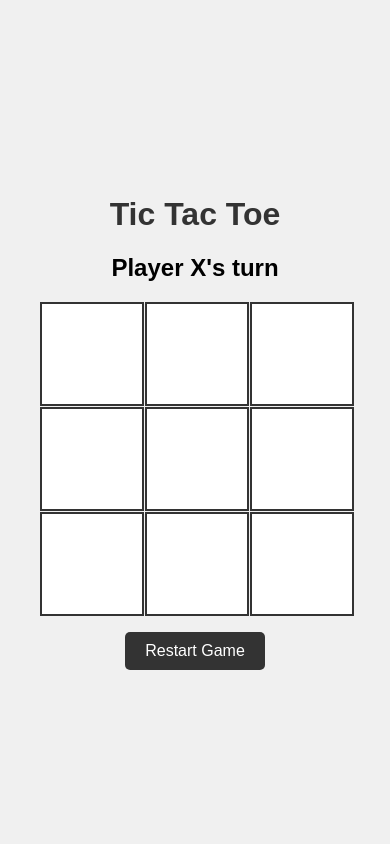
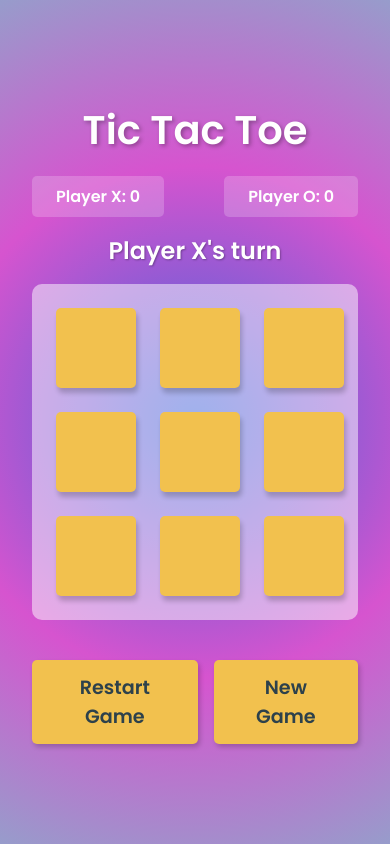
Before and after one commit to pragna3101/-TIC-TAC-TOE-, a plain HTML site: page index.html in a window 390 px wide. Drawn offline with Linux system fonts and the light colour scheme.

Commit message:
adding track

```diff
--- a/index.html
+++ b/index.html
@@ -1,28 +1,54 @@
 <!DOCTYPE html>
 <html lang="en">
-<head>
-    <meta charset="UTF-8">
-    <meta name="viewport" content="width=device-width, initial-scale=1.0">
-    <title>Tic Tac Toe</title>
-    <link rel="stylesheet" href="style.css">
-</head>
-<body>
+  <head>
+    <meta charset="UTF-8" />
+    <meta name="viewport" content="width=device-width, initial-scale=1.0" />
+    <link rel="stylesheet" href="style.css" />
+    <link rel="stylesheet" href="https://cdnjs.cloudflare.com/ajax/libs/font-awesome/6.2.1/css/all.min.css" />
+    <title> Tic Tac Toe</title>
+  </head>
+  <body>
     <div class="container">
-        <h1>Tic Tac Toe</h1>
-        <div class="status">Player X's turn</div>
-        <div class="game-board">
-            <div class="cell" data-index="0"></div>
-            <div class="cell" data-index="1"></div>
-            <div class="cell" data-index="2"></div>
-            <div class="cell" data-index="3"></div>
-            <div class="cell" data-index="4"></div>
-            <div class="cell" data-index="5"></div>
-            <div class="cell" data-index="6"></div>
-            <div class="cell" data-index="7"></div>
-            <div class="cell" data-index="8"></div>
+      <h1>Tic Tac Toe</h1>
+
+      <div class="scoreboard">
+        <div class="score" id="playerX">Player X: 0</div>
+        <div class="score" id="playerO">Player O: 0</div>
+      </div>
+
+      <div class="turn-indicator">Player X's turn</div>
+
+      <div id="gameboard">
+        <div class="row">
+          <div class="box" id="0"></div>
+          <div class="box" id="1"></div>
+          <div class="box" id="2"></div>
         </div>
-        <button class="restart-btn">Restart Game</button>
+        <div class="row">
+          <div class="box" id="3"></div>
+          <div class="box" id="4"></div>
+          <div class="box" id="5"></div>
+        </div>
+        <div class="row">
+          <div class="box" id="6"></div>
+          <div class="box" id="7"></div>
+          <div class="box" id="8"></div>
+        </div>
+      </div>
+
+      <div class="controls">
+        <button id="restartbtn">Restart Game</button>
+        <button id="newGameBtn">New Game</button>
+      </div>
+
+      <div class="modal">
+        <div class="content">
+          <h2 class="message"></h2>
+          <button id="modalRestartBtn">Play Again</button>
+        </div>
+      </div>
     </div>
+
     <script src="script.js"></script>
-</body>
+  </body>
 </html>
--- a/script.js
+++ b/script.js
@@ -1,87 +1,153 @@
 document.addEventListener('DOMContentLoaded', () => {
-    const cells = document.querySelectorAll('.cell');
-    const statusDisplay = document.querySelector('.status');
-    const restartButton = document.querySelector('.restart-btn');
+  const boxes = document.querySelectorAll('.box');
+  const turnIndicator = document.querySelector('.turn-indicator');
+  const playerXScore = document.getElementById('playerX');
+  const playerOScore = document.getElementById('playerO');
+  const restartBtn = document.getElementById('restartbtn');
+  const newGameBtn = document.getElementById('newGameBtn');
+  const modal = document.querySelector('.modal');
+  const modalMessage = document.querySelector('.modal .message');
+  const modalRestartBtn = document.getElementById('modalRestartBtn');
 
-    let gameState = ['', '', '', '', '', '', '', '', ''];
-    let currentPlayer = 'X';
+  const X_TEXT = 'X';
+  const O_TEXT = 'O';
+
+  let currentPlayer = X_TEXT;
+  let gameBoard = Array(9).fill(null);
   let gameActive = true;
+  let scores = { X: 0, O: 0 };
 
-    const winningConditions = [
+  const winningCombinations = [
     [0, 1, 2], [3, 4, 5], [6, 7, 8], // rows
     [0, 3, 6], [1, 4, 7], [2, 5, 8], // columns
     [0, 4, 8], [2, 4, 6]             // diagonals
   ];
 
-    function handleCellClick(e) {
-        const clickedCell = e.target;
-        const clickedCellIndex = parseInt(clickedCell.getAttribute('data-index'));
+  // Initialize the game
+  function initGame() {
+    boxes.forEach(box => {
+      box.textContent = '';
+      box.classList.remove('winning-box');
+      box.style.pointerEvents = 'auto';
+    });
 
-        if (gameState[clickedCellIndex] !== '' || !gameActive) {
+    gameBoard = Array(9).fill(null);
+    gameActive = true;
+    currentPlayer = X_TEXT;
+    updateTurnIndicator();
+  }
+
+  // Handle box clicks
+  function handleBoxClick(e) {
+    const box = e.target;
+    const boxId = parseInt(box.id);
+
+    if (!gameActive || gameBoard[boxId] !== null) return;
+
+    gameBoard[boxId] = currentPlayer;
+    box.textContent = currentPlayer;
+
+    if (checkWin()) {
+      handleWin();
       return;
     }
 
-        gameState[clickedCellIndex] = currentPlayer;
-        clickedCell.textContent = currentPlayer;
-        clickedCell.classList.add(currentPlayer.toLowerCase());
-
-        checkResult();
-    }
-
-    function checkResult() {
-        let roundWon = false;
-
-        for (let i = 0; i < winningConditions.length; i++) {
-            const [a, b, c] = winningConditions[i];
-
-            if (gameState[a] === '' || gameState[b] === '' || gameState[c] === '') {
-                continue;
-            }
-
-            if (gameState[a] === gameState[b] && gameState[a] === gameState[c]) {
-                roundWon = true;
-                highlightWinningCells([a, b, c]);
-                break;
-            }
-        }
-
-        if (roundWon) {
-            statusDisplay.textContent = `Player ${currentPlayer} wins!`;
-            gameActive = false;
+    if (checkDraw()) {
+      handleDraw();
       return;
     }
 
-        if (!gameState.includes('')) {
-            statusDisplay.textContent = "Game ended in a draw!";
-            gameActive = false;
-            return;
+    switchPlayer();
+    updateTurnIndicator();
   }
 
-        currentPlayer = currentPlayer === 'X' ? 'O' : 'X';
-        statusDisplay.textContent = `Player ${currentPlayer}'s turn`;
-    }
-
-    function highlightWinningCells(cellsToHighlight) {
-        cellsToHighlight.forEach(index => {
-            cells[index].classList.add('winning-cell');
+  // Check for win
+  function checkWin() {
+    return winningCombinations.some(combination => {
+      const [a, b, c] = combination;
+      return gameBoard[a] &&
+             gameBoard[a] === gameBoard[b] &&
+             gameBoard[a] === gameBoard[c];
     });
   }
 
-    function restartGame() {
-        gameState = ['', '', '', '', '', '', '', '', ''];
-        currentPlayer = 'X';
-        gameActive = true;
-        statusDisplay.textContent = `Player ${currentPlayer}'s turn`;
+  // Handle win
+  function handleWin() {
+    gameActive = false;
+    scores[currentPlayer]++;
+    updateScores();
 
-        cells.forEach(cell => {
-            cell.textContent = '';
-            cell.classList.remove('x', 'o', 'winning-cell');
+    // Highlight winning boxes
+    const winningCombo = winningCombinations.find(combination => {
+      const [a, b, c] = combination;
+      return gameBoard[a] &&
+             gameBoard[a] === gameBoard[b] &&
+             gameBoard[a] === gameBoard[c];
     });
+
+    winningCombo.forEach(index => {
+      boxes[index].classList.add('winning-box');
+    });
+
+    showModal(`Player ${currentPlayer} wins!`);
   }
 
-    cells.forEach(cell => {
-        cell.addEventListener('click', handleCellClick);
+  // Check for draw
+  function checkDraw() {
+    return !gameBoard.includes(null) && !checkWin();
+  }
+
+  // Handle draw
+  function handleDraw() {
+    gameActive = false;
+    showModal("It's a draw!");
+  }
+
+  // Switch player
+  function switchPlayer() {
+    currentPlayer = currentPlayer === X_TEXT ? O_TEXT : X_TEXT;
+  }
+
+  // Update turn indicator
+  function updateTurnIndicator() {
+    turnIndicator.textContent = `Player ${currentPlayer}'s turn`;
+  }
+
+  // Update scores
+  function updateScores() {
+    playerXScore.textContent = `Player X: ${scores.X}`;
+    playerOScore.textContent = `Player O: ${scores.O}`;
+  }
+
+  // Show modal
+  function showModal(message) {
+    modalMessage.textContent = message;
+    modal.classList.add('active');
+  }
+
+  // Hide modal
+  function hideModal() {
+    modal.classList.remove('active');
+  }
+
+  // Event listeners
+  boxes.forEach(box => {
+    box.addEventListener('click', handleBoxClick);
   });
 
-    restartButton.addEventListener('click', restartGame);
+  restartBtn.addEventListener('click', initGame);
+
+  newGameBtn.addEventListener('click', () => {
+    scores = { X: 0, O: 0 };
+    updateScores();
+    initGame();
   });
+
+  modalRestartBtn.addEventListener('click', () => {
+    hideModal();
+    initGame();
+  });
+
+  // Initialize the game
+  initGame();
+});
--- a/style.css
+++ b/style.css
@@ -1,75 +1,222 @@
+@import url("https://fonts.googleapis.com/css2?family=Poppins:wght@400;500;600&family=Ruda:wght@400;600;700&display=swap");
+
+* {
+  padding: 0;
+  margin: 0;
+  box-sizing: border-box;
+}
+
+:root {
+  --orangeColor: #f2c14e;
+  --darkColor: #2d414b;
+  --winning-blocks: #2d414b;
+}
+
 body {
-    font-family: Arial, sans-serif;
-    display: flex;
-    justify-content: center;
-    align-items: center;
-    height: 100vh;
-    margin: 0;
-    background-color: #f0f0f0;
+  background: radial-gradient(
+    circle,
+    rgba(61, 99, 218, 1) 0%,
+    rgba(214, 84, 207, 1) 55%,
+    rgba(151, 156, 203, 1) 100%
+  );
+  font-family: "Poppins", sans-serif;
+  overflow-x: hidden;
+  min-height: 100vh;
 }
 
 .container {
-    text-align: center;
+  display: flex;
+  align-items: center;
+  justify-content: center;
+  flex-direction: column;
+  padding: 2rem;
+  min-height: 100vh;
 }
 
-h1 {
-    color: #333;
+.container h1 {
+  font-size: 3.5rem;
+  color: #fff;
+  margin-bottom: 1rem;
+  text-shadow: 2px 2px 4px rgba(0, 0, 0, 0.3);
 }
 
-.status {
-    margin: 20px 0;
-    font-size: 1.5rem;
-    font-weight: bold;
+.scoreboard {
+  display: flex;
+  justify-content: space-between;
+  width: 100%;
+  max-width: 500px;
+  margin-bottom: 1rem;
 }
 
-.game-board {
-    display: grid;
-    grid-template-columns: repeat(3, 100px);
-    grid-template-rows: repeat(3, 100px);
-    gap: 5px;
-    margin: 20px auto;
+.score {
+  background-color: rgba(255, 255, 255, 0.2);
+  padding: 0.5rem 1.5rem;
+  border-radius: 5px;
+  color: white;
+  font-weight: 600;
 }
 
-.cell {
-    width: 100px;
-    height: 100px;
-    background-color: white;
-    border: 2px solid #333;
-    display: flex;
-    justify-content: center;
-    align-items: center;
-    font-size: 3rem;
-    cursor: pointer;
-    transition: background-color 0.3s;
+.turn-indicator {
+  font-size: 1.5rem;
+  color: white;
+  margin-bottom: 1rem;
+  font-weight: 600;
+  text-shadow: 1px 1px 2px rgba(0, 0, 0, 0.3);
 }
 
-.cell:hover {
-    background-color: #e0e0e0;
+#gameboard {
+  width: 100%;
+  max-width: 650px;
+  padding: 2rem;
+  display: flex;
+  align-items: center;
+  justify-content: center;
+  flex-wrap: wrap;
+  background-color: rgba(255, 255, 255, 0.5);
+  border-radius: 10px;
+  margin-bottom: 1.5rem;
 }
 
-.cell.x {
-    color: #f00;
+.box {
+  height: 130px;
+  width: 130px;
+  display: flex;
+  align-items: center;
+  justify-content: center;
+  color: var(--darkColor);
+  background-color: var(--orangeColor);
+  font-weight: 600;
+  font-size: 5.5rem;
+  margin: 0.5rem;
+  box-shadow: 2px 5px 5px rgba(0, 0, 0, 0.2);
+  border-radius: 5px;
+  cursor: pointer;
+  transition: all 0.3s ease;
 }
 
-.cell.o {
-    color: #00f;
+.box:hover {
+  transform: translateY(-5px);
+  box-shadow: 2px 8px 8px rgba(0, 0, 0, 0.3);
 }
 
-.restart-btn {
-    padding: 10px 20px;
-    font-size: 1rem;
-    background-color: #333;
-    color: white;
-    border: none;
-    border-radius: 5px;
-    cursor: pointer;
-    transition: background-color 0.3s;
+.controls {
+  display: flex;
+  gap: 1rem;
+  margin-top: 1rem;
 }
 
-.restart-btn:hover {
-    background-color: #555;
+button {
+  outline: none;
+  border: none;
+  padding: 0.8rem 2rem;
+  border-radius: 5px;
+  font-family: inherit;
+  font-size: 1.2rem;
+  cursor: pointer;
+  background-color: var(--orangeColor);
+  color: var(--darkColor);
+  font-weight: 600;
+  transition: all 0.3s ease;
+  box-shadow: 2px 3px 5px rgba(0, 0, 0, 0.2);
 }
 
-.winning-cell {
-    background-color: #aaffaa;
+button:hover {
+  transform: translateY(-2px);
+  box-shadow: 2px 5px 8px rgba(0, 0, 0, 0.3);
 }
+
+button:active {
+  transform: scale(0.98);
+}
+
+.modal {
+  position: fixed;
+  top: 0;
+  left: 0;
+  width: 100%;
+  height: 100%;
+  background-color: rgba(0, 0, 0, 0.7);
+  display: flex;
+  align-items: center;
+  justify-content: center;
+  opacity: 0;
+  pointer-events: none;
+  transition: all 0.5s ease;
+  z-index: 100;
+}
+
+.modal.active {
+  opacity: 1;
+  pointer-events: all;
+}
+
+.modal .content {
+  background-color: white;
+  padding: 2rem 3rem;
+  border-radius: 10px;
+  text-align: center;
+  max-width: 500px;
+  width: 90%;
+}
+
+.modal .content h2 {
+  font-size: 2.5rem;
+  margin-bottom: 1rem;
+  color: var(--darkColor);
+}
+
+.winning-box {
+  background-color: var(--winning-blocks) !important;
+  color: white !important;
+}
+
+@media (max-width: 768px) {
+  .box {
+    height: 80px;
+    width: 80px;
+    font-size: 3.5rem;
+  }
+
+  .container h1 {
+    font-size: 2.5rem;
+  }
+
+  #gameboard {
+    padding: 1rem;
+  }
+}
+
+#gameboard {
+  display: flex;
+  flex-direction: column;
+  gap: 0.5rem;
+}
+
+.row {
+  display: flex;
+  gap: 0.5rem;
+  justify-content: center;
+}
+.box {
+  height: 130px;
+  width: 130px;
+  display: flex;
+  align-items: center;
+  justify-content: center;
+  color: var(--darkColor);
+  background-color: var(--orangeColor);
+  font-weight: 600;
+  font-size: 5.5rem;
+  box-shadow: 2px 5px 5px rgba(0, 0, 0, 0.2);
+  border-radius: 5px;
+  cursor: pointer;
+  transition: all 0.3s ease;
+}
+
+@media (max-width: 768px) {
+  .box {
+    height: 80px;
+    width: 80px;
+    font-size: 3.5rem;
+  }
+}
```
Lines whose indentation alone changed are shown as unchanged.
